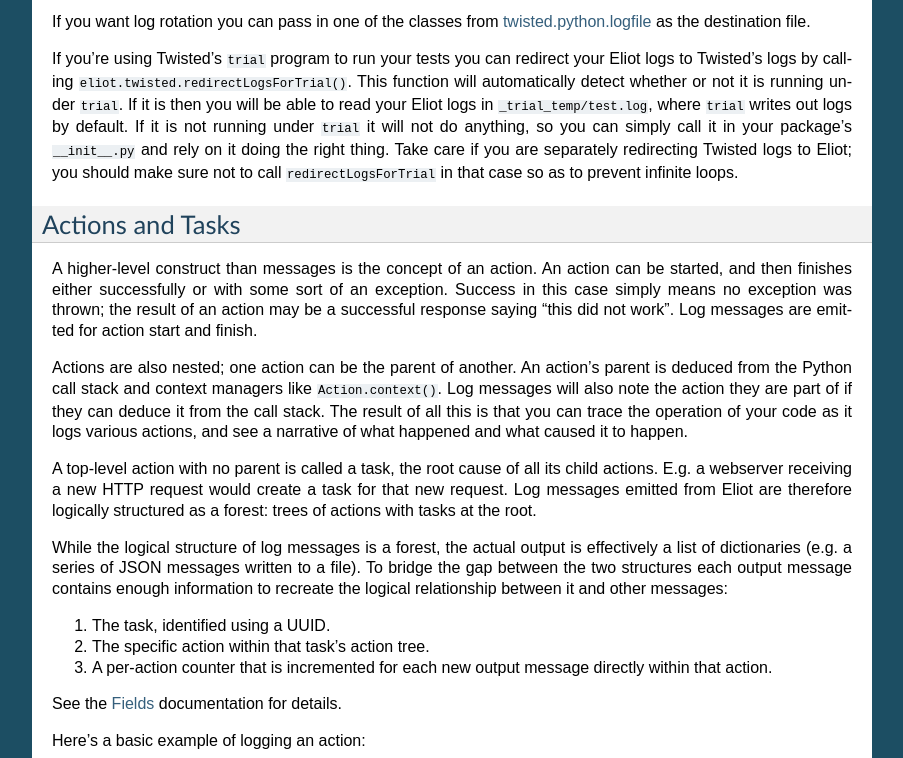
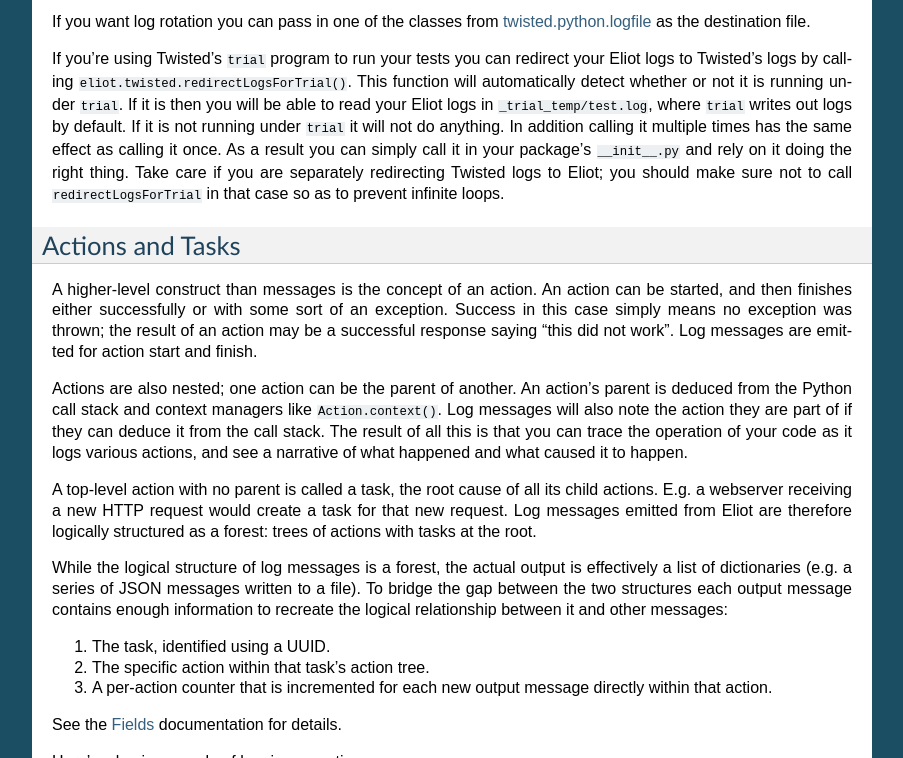
Before and after one commit to itamarst/eliot, a Sphinx documentation site: the page built from docs/source/usage.rst, in a window 1280 px wide and 900 px high, scrolled down 2209 px, cut to the strip 142-900 px from the top of the window. Shown: the whole strip, without its empty margins (198-1101 px from the left). Built offline with Sphinx 7.4.7, drawn with Linux system fonts in a browser that asks for light colours.

Commit message:
Document idempotency.

```diff
--- a/docs/source/usage.rst
+++ b/docs/source/usage.rst
@@ -150,7 +150,9 @@ If you want log rotation you can pass in one of the classes from `twisted.python
 If you're using Twisted's ``trial`` program to run your tests you can redirect your Eliot logs to Twisted's logs by calling ``eliot.twisted.redirectLogsForTrial()``.
 This function will automatically detect whether or not it is running under ``trial``.
 If it is then you will be able to read your Eliot logs in ``_trial_temp/test.log``, where ``trial`` writes out logs by default.
-If it is not running under ``trial`` it will not do anything, so you can simply call it in your package's ``__init__.py`` and rely on it doing the right thing.
+If it is not running under ``trial`` it will not do anything.
+In addition calling it multiple times has the same effect as calling it once.
+As a result you can simply call it in your package's ``__init__.py`` and rely on it doing the right thing.
 Take care if you are separately redirecting Twisted logs to Eliot; you should make sure not to call ``redirectLogsForTrial`` in that case so as to prevent infinite loops.
 
 
```
